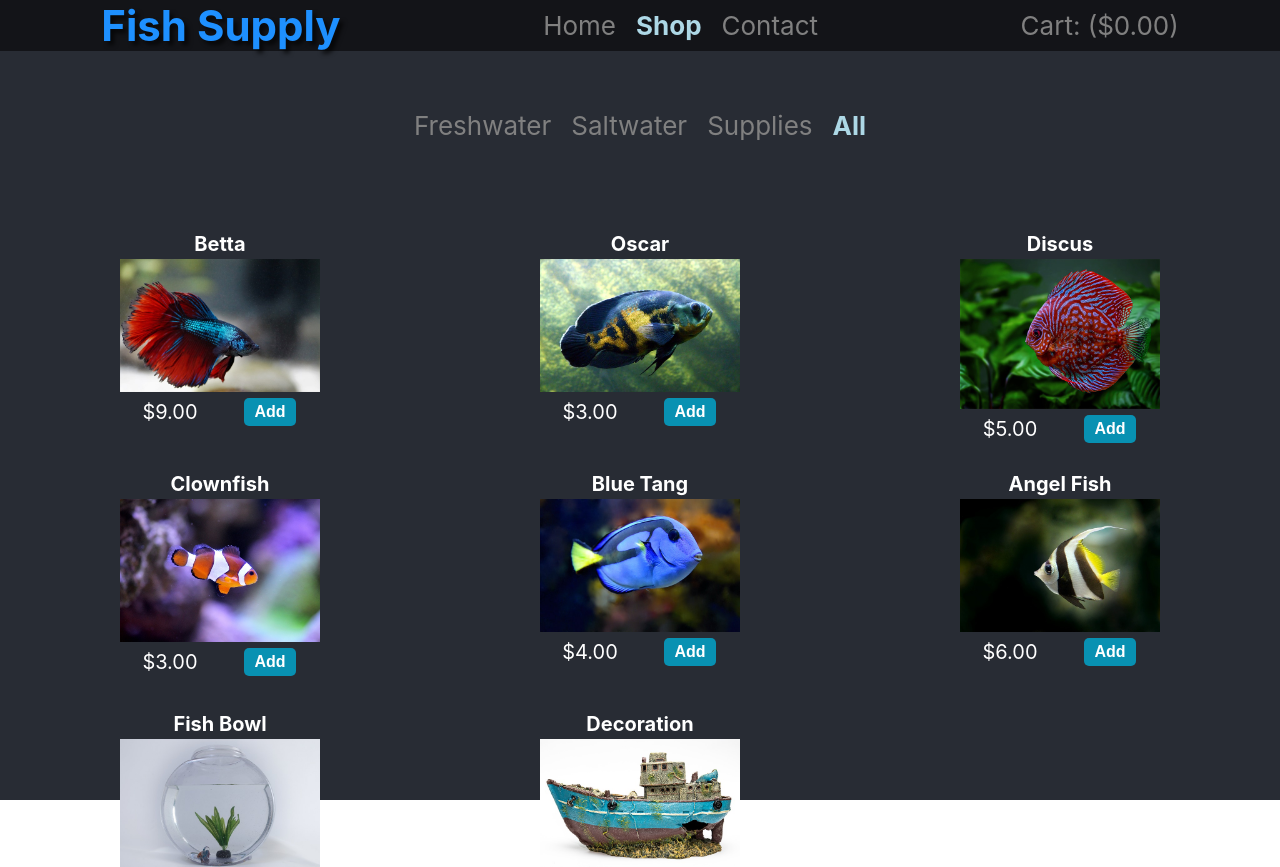
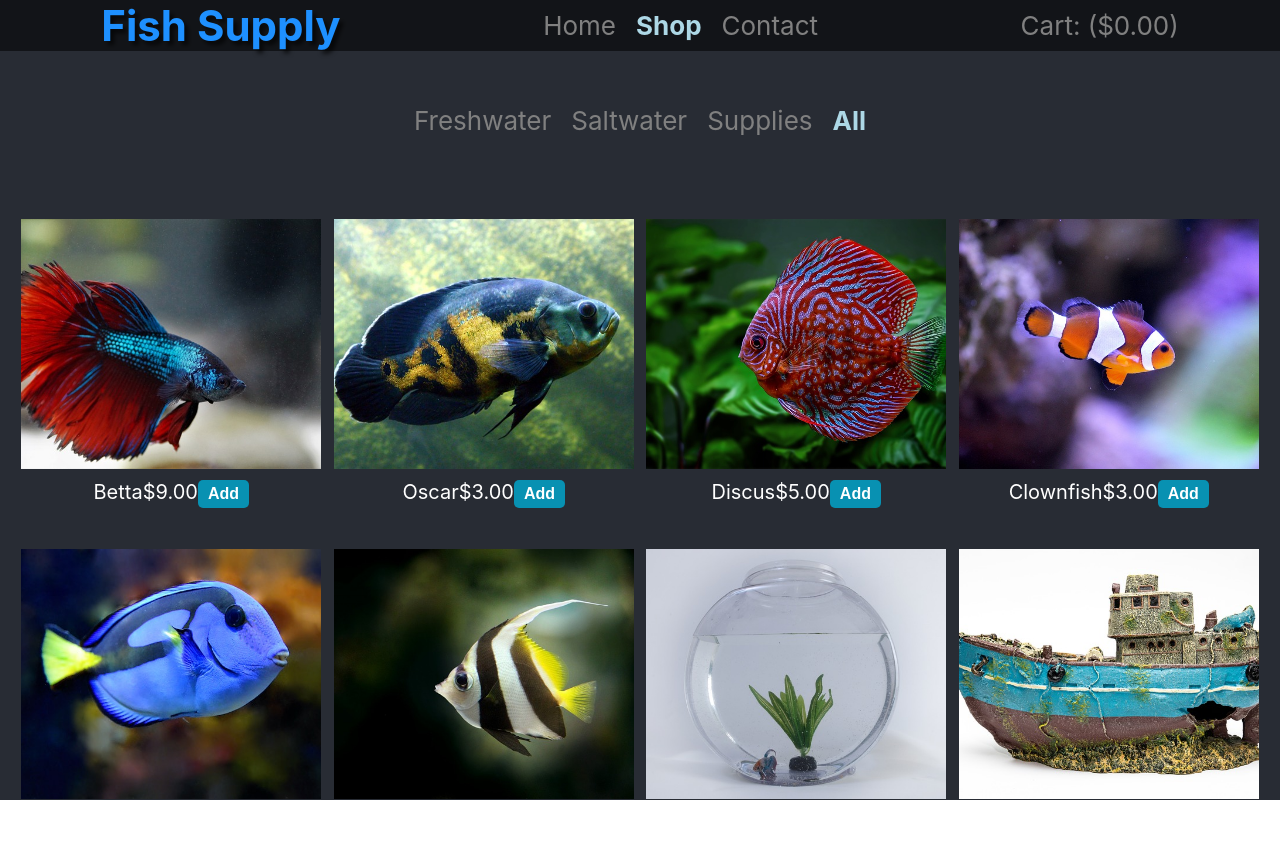
Before and after one commit to Raikho/shopping-cart, a React (Create React App) app: page /shop/all in a window 1280 px wide. Shown: the top 867 px of the page. After the commit the page ends 800 px from the top, so only its background shows below. Built offline with nearby package versions, Linux system fonts and the light colour scheme.

Commit message:
autofit items and add scrollbar

```diff
--- a/src/App.css
+++ b/src/App.css
@@ -55,11 +55,23 @@
 .main-layout {
   width: 100vw;
   height: 100vh;
+  box-sizing: border-box;
+  overflow-y: overlay;
 
   display: grid;
   grid-template-columns: 1fr;
   grid-template-rows: 2fr 20fr 1fr;
 }
+::-webkit-scrollbar {width: 15px;}
+::-webkit-scrollbar-track {background-color: transparent;}
+::-webkit-scrollbar-thumb {
+  background-color: #d6dee1;
+  border-radius: 20px;
+  border: 6px solid transparent;
+  background-clip: content-box;
+}
+::-webkit-scrollbar-thumb:hover {background-color: #a8bbbf;}
+
 .main-layout.home {
   background-image: url('./assets/aquarium.jpg');
   background-position: center center;
@@ -132,39 +144,34 @@ a.active {color: var(--link-active); font-weight: bold;}
   padding: 20px;
 
   display: grid;
-  grid-template-columns: repeat(3, 1fr);
-  grid-template-rows: repeat(3, 1fr);
+  grid-template-columns: repeat(auto-fit, minmax(300px, 1fr));
   justify-items: center;
   align-items: center;
-  gap: 20px;
+  gap: 10px;
 }
 .item {
-  width: 200px;
-  height: 200px;
+  width: 300px;
+  height: 300px;
   /* box-shadow: 0 0 4px 4px #fff3; */
 
   display: grid;
-  grid-template-columns: 1fr 1fr;
-  grid-template-rows: 15% 1fr 20%;
-  grid-template-areas:
-    "name name"
-    "img img"
-    "price buy";
+  grid-template-columns: 1fr;
+  grid-template-rows: 5fr 1fr;
   justify-items: center;
   align-items: center;
   font-size: 20px;
 
   padding: 10px;
 }
-.item>.name {
-  grid-area: name;
-  font-weight: bold;
-}
 .item>img {
-  grid-area: img;
+  /* border: 1px dotted whitesmoke; */
   width: 100%;
   height: 100%;
   object-fit: cover;
+}
+.item>.desc {
+  /* border: 1px dotted whitesmoke; */
+  display: flex;
 }
 /* =========================== BUTTONS ============================= */
 .quantity-container {
--- a/src/components/Item.js
+++ b/src/components/Item.js
@@ -7,8 +7,9 @@ const Item = props => {
 
     return (
         <div className="item">
+            <img src={require(`../assets/${img}.jpg`)} alt={img} />
+            <div className="desc">
                 <div className="name">{name}</div>
-            <img src={require(`../assets/${img}.jpg`)} alt={img} />
                 <div className="price">{`$${price}.00`}</div>
                 {quantity > 0 ?
                     <div className='quantity-container'>
@@ -19,6 +20,7 @@ const Item = props => {
                     <button className='add' onClick={onAdd}>Add</button>
                 }
             </div>
+        </div>
     )
 }
 
```
Lines whose indentation alone changed are shown as unchanged.
